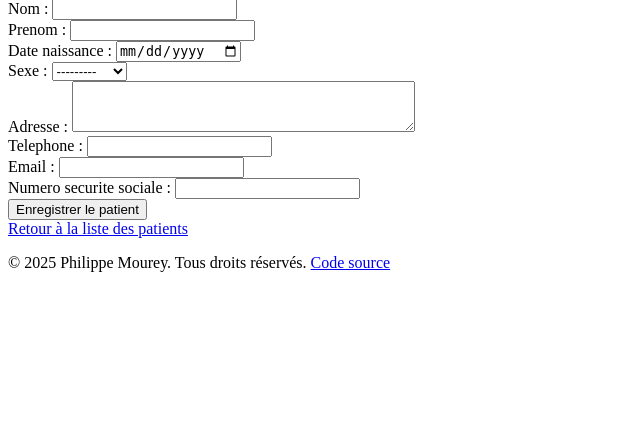
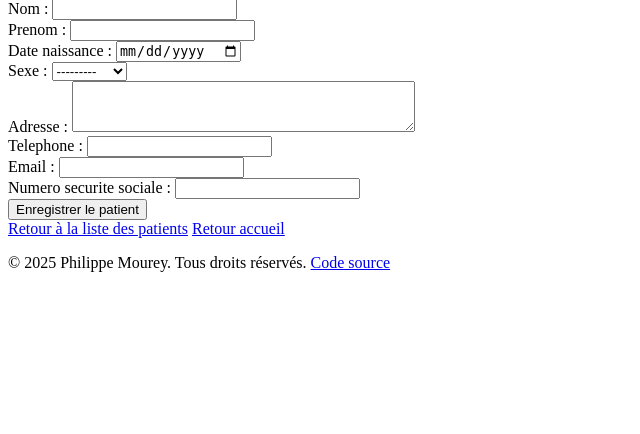
Before and after one commit to pmourey/cabinet, a Django app: page /patients/add/ in a window 1280 px wide. Shown: the part 102-536 px from the top of the page, without its empty margins (0-640 px from the left). Run offline with Django 5.2, Linux system fonts and the light colour scheme; the visitor is signed in with stand-in values (Sample User, id 1).

Commit message:
add navigation link

```diff
--- a/medecin/templates/medecin/consultation_form.html
+++ b/medecin/templates/medecin/consultation_form.html
@@ -29,4 +29,7 @@
         </div>
         <button type="submit">Enregistrer la consultation</button>
     </form>
+
+    <a href="{% url 'accueil' %}">Retour accueil</a>
+
 {% endblock %}
--- a/medecin/templates/medecin/consultation_list.html
+++ b/medecin/templates/medecin/consultation_list.html
@@ -36,4 +36,6 @@
 
     <a href="{% url 'consultations' %}">View All Consultations</a>
     <a href="{% url 'patient_list' %}">View All Patients</a>
+    <a href="{% url 'accueil' %}">Retour accueil</a>
+
 {% endblock %}
--- a/medecin/templates/medecin/patient_form.html
+++ b/medecin/templates/medecin/patient_form.html
@@ -31,6 +31,7 @@
         </div>
         <div>
             <a href="{% url 'patient_list' %}">Retour à la liste des patients</a>
+            <a href="{% url 'accueil' %}">Retour accueil</a>
         </div>
     </main>
 {% endblock %}
```
